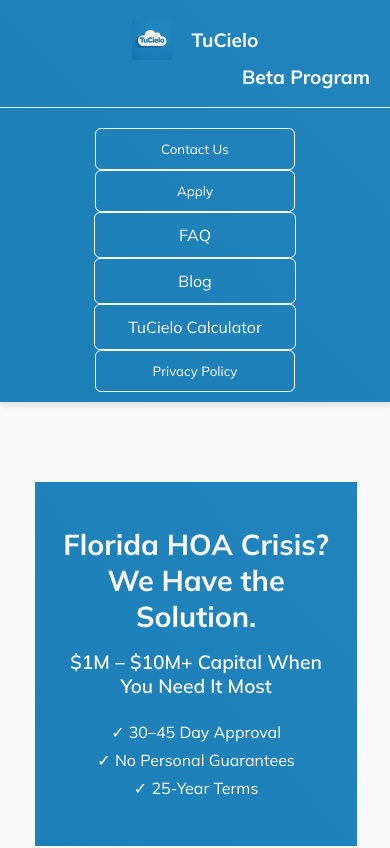
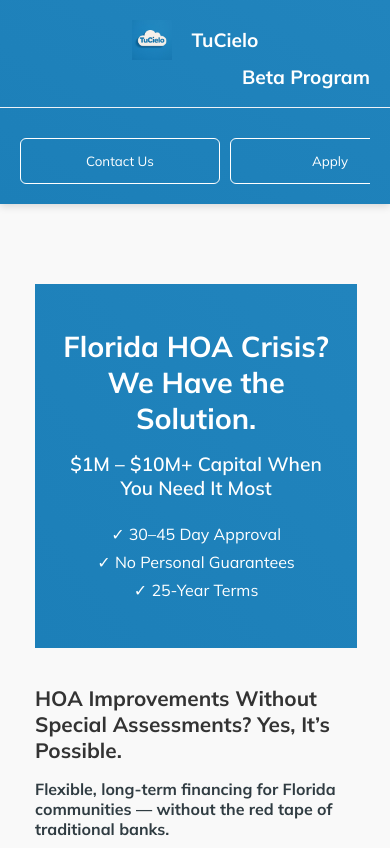
Before and after one commit to MetaCapFin/tu-cielo-site, a React (Create React App) app: page / in a window 390 px wide. Shown: the top 848 px of the page. Built offline with nearby package versions, Linux system fonts and the light colour scheme.

Commit message:
Update blogposts.css

```diff
--- a/src/blogposts.css
+++ b/src/blogposts.css
@@ -365,6 +365,21 @@
     margin: 0 auto;
     display: block;
   }
+    .header-scroll-container {
+    display: flex;
+    overflow-x: auto;
+    gap: 10px;
+    padding: 10px 0;
+    width: 100%;
+    scroll-snap-type: x mandatory;
+    -webkit-overflow-scrolling: touch;
+  }
+
+  .header-scroll-container > a,
+  .header-scroll-container > button {
+    flex: 0 0 auto;
+    scroll-snap-align: start;
+  }
 }
 
 @media (max-width: 480px) {
```
